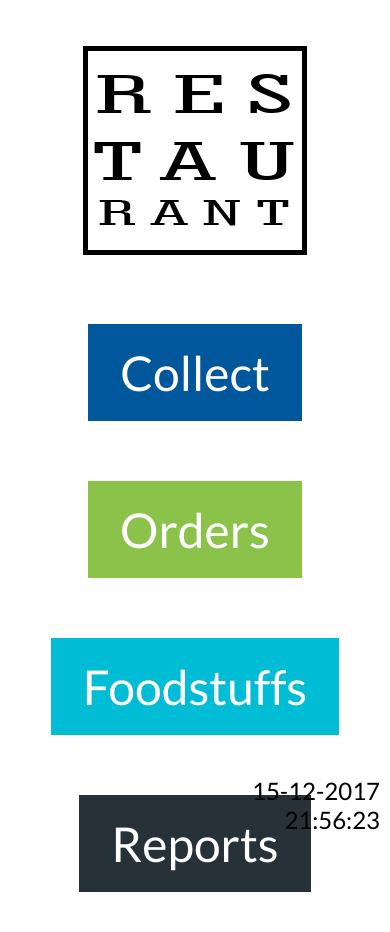
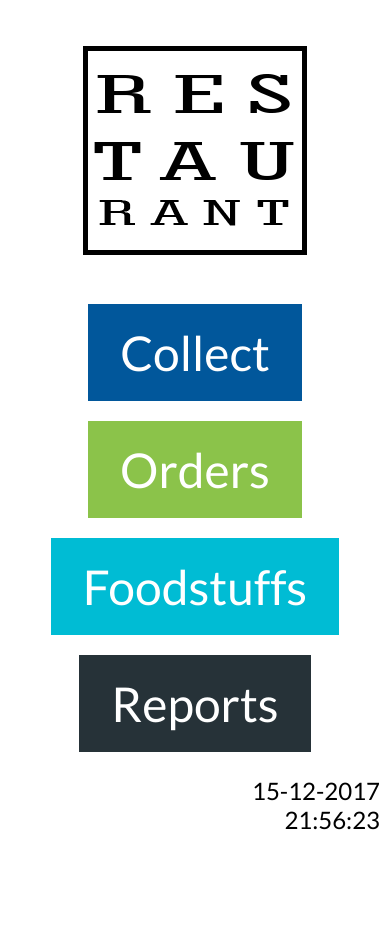
Before and after one commit to szymonSanok/ROS, a PHP site: page / in a window 390 px wide. After the commit the page ends 830 px from the top, so only its background shows below. Run offline with PHP 8.4, Linux system fonts and the light colour scheme.

Commit message:
frontend
Make responsywność great again

```diff
--- a/css/style.css
+++ b/css/style.css
@@ -28,6 +28,12 @@
     align-self: center;
 }
 
+@media (max-width: 800px) {
+    #buttons button{
+        margin: 10px;
+    }
+}
+
 #button1{
     background-color: #01579B;
 }
```
